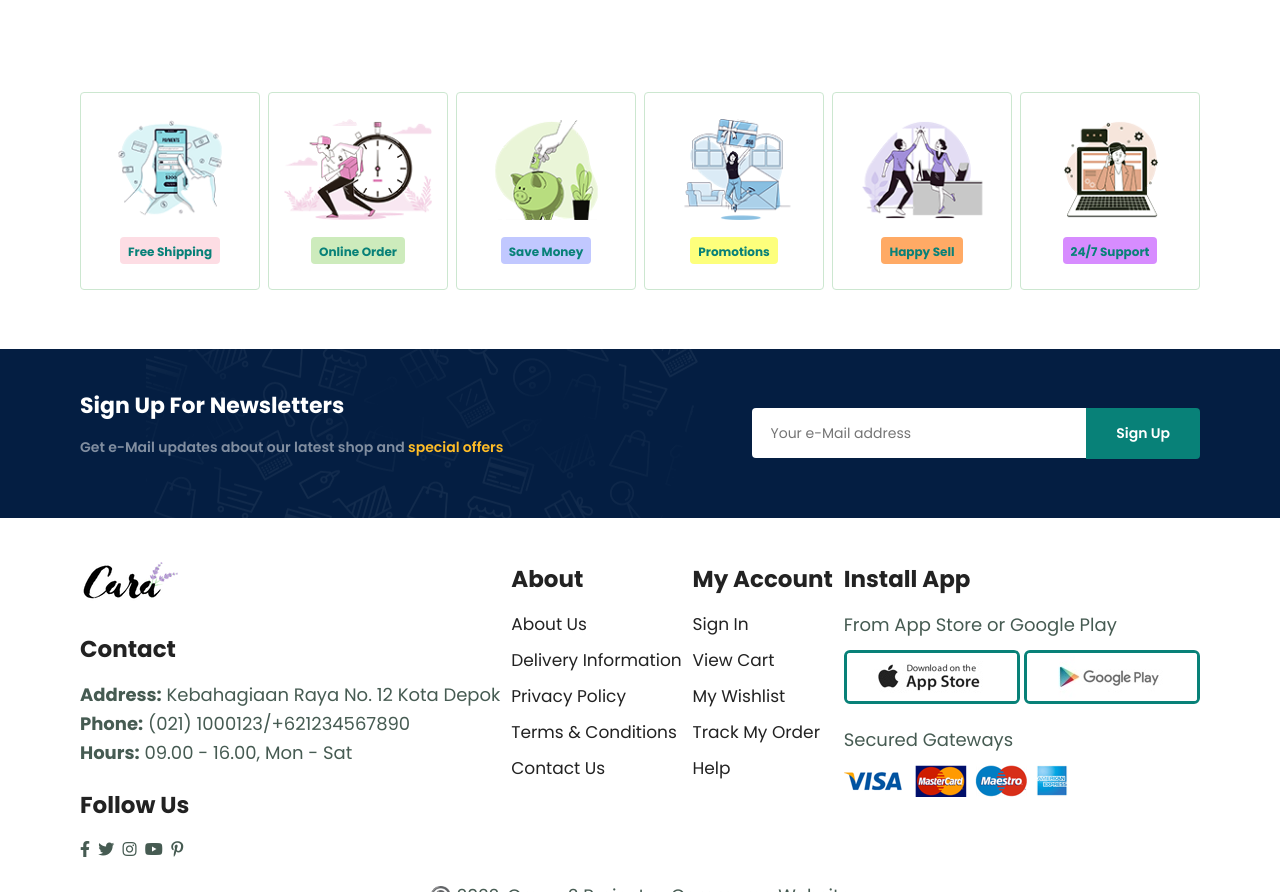
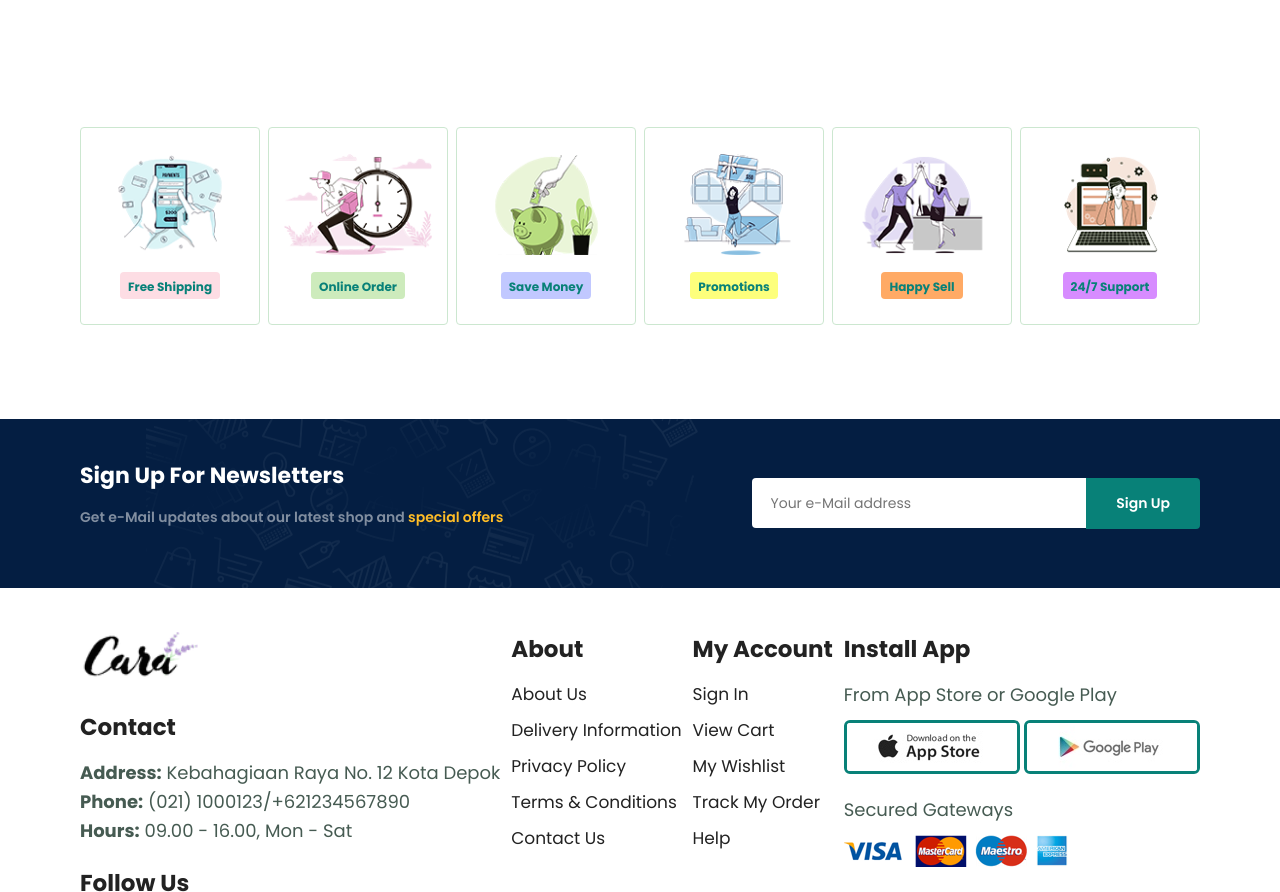
Before and after one commit to andrsginting/project-3, a plain HTML site: page about.html in a window 1280 px wide. Shown: the part 1443-2335 px from the top of the page. Drawn offline with Linux system fonts and the light colour scheme.

```diff
--- a/style.css
+++ b/style.css
@@ -180,7 +180,7 @@
     box-shadow: 20px 20px 34ppx rgba(0, 0, 0, 0.03);
     border: 1px solid #cce7d0;
     border-radius: 4px;
-    margin: 15px 0;
+    margin: 50px 0;
 
 }
 
@@ -506,6 +506,7 @@
 }
 
 footer .logo {
+    width: 40%;
     margin-bottom: 30px;
 }
 
@@ -1179,4 +1180,5 @@
         width: 100%;
         padding: 20px;
     }
+
 }
```
